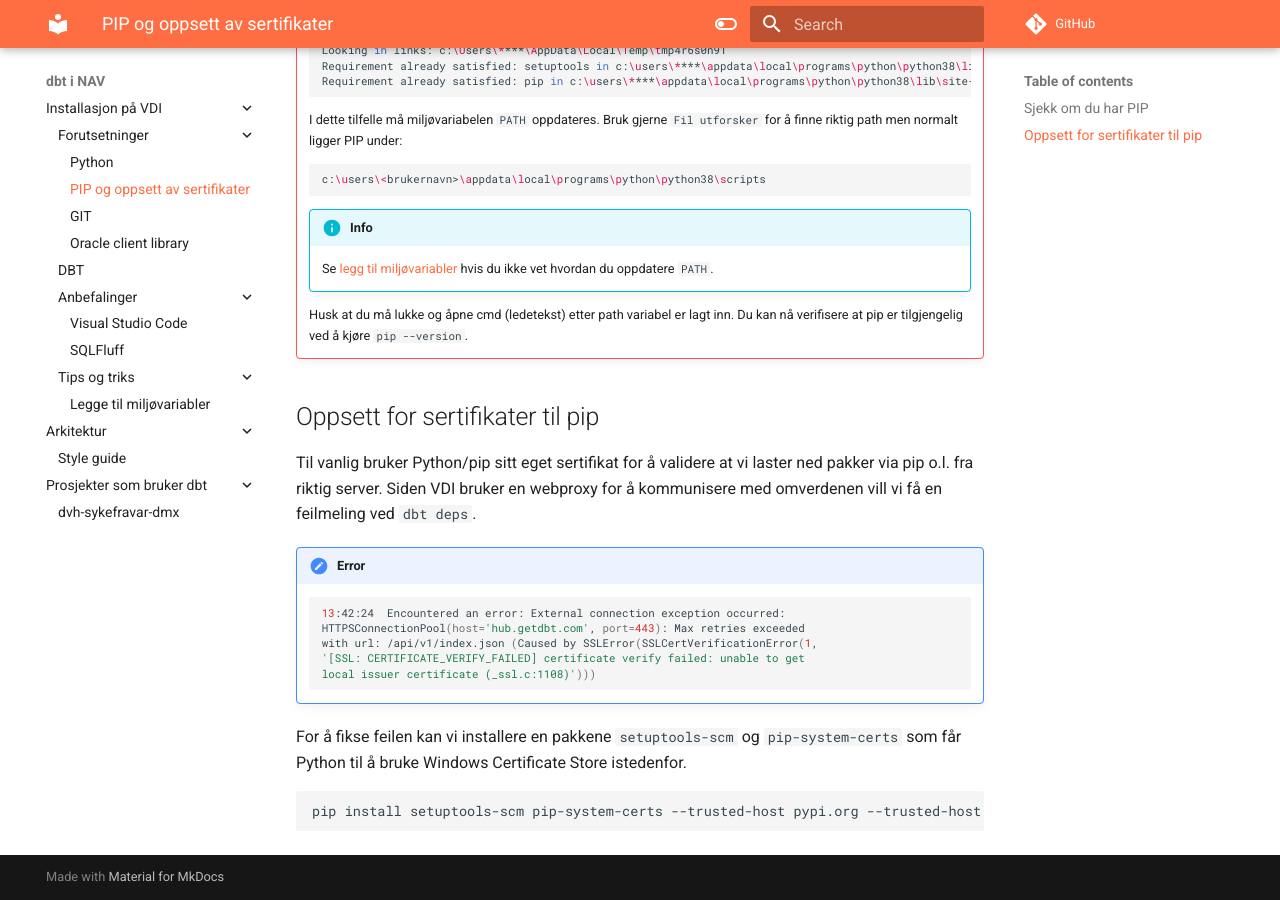
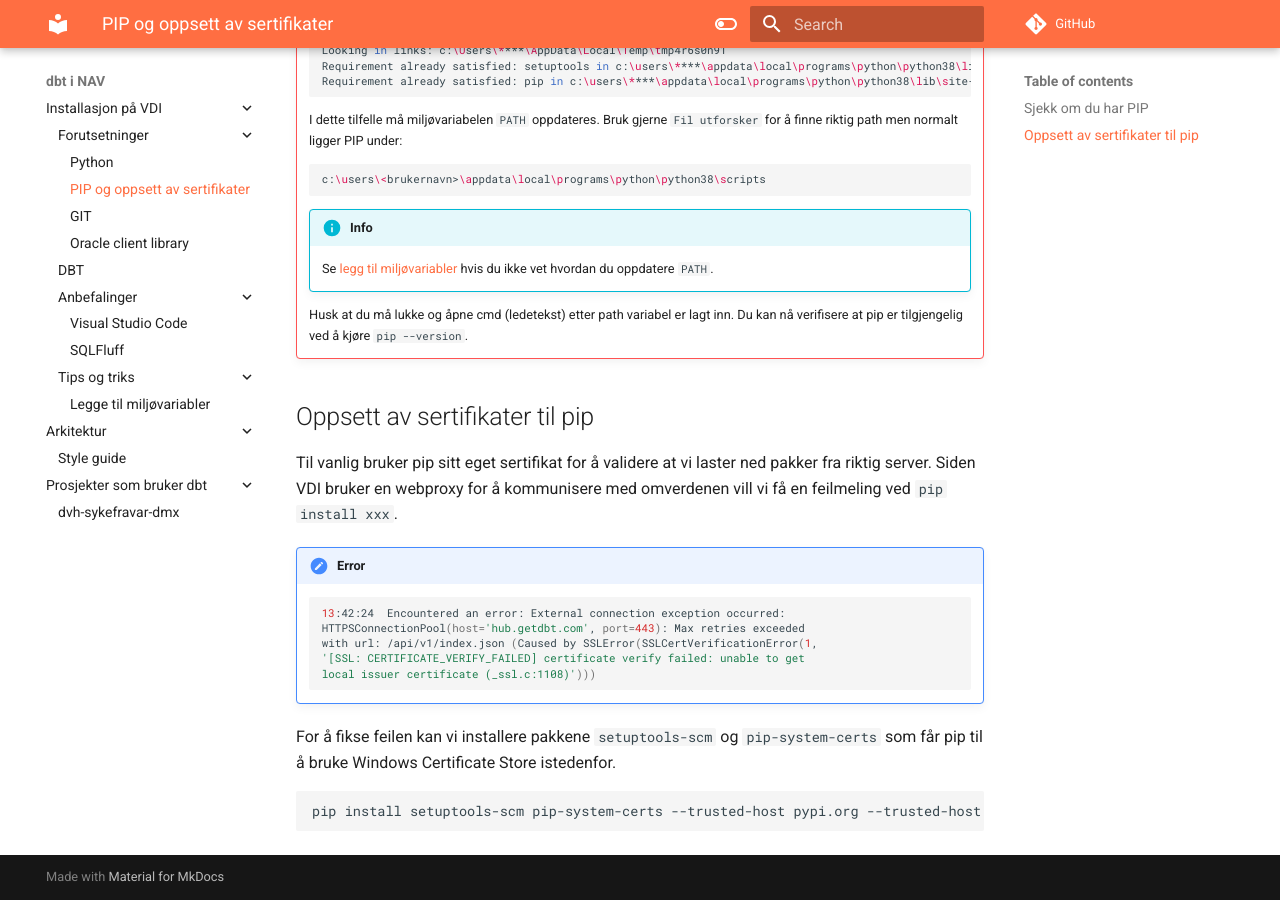
Before and after one commit to navikt/dbt-i-nav, an MkDocs documentation site: the page built from docs/vdi/pip.md, in a window 1280 px wide and 900 px high, scrolled down 635 px. Built offline with MkDocs 1.6.1 and Material for MkDocs 9.7.7, drawn with Linux system fonts in a browser that asks for light colours; comment, search, counter and statistics services are not loaded.

Commit message:
Update pip.md

````diff
--- a/docs/vdi/pip.md
+++ b/docs/vdi/pip.md
@@ -44,11 +44,11 @@ pip --version
 
     Husk at du må lukke og åpne cmd (ledetekst) etter path variabel er lagt inn. Du kan nå verifisere at pip er tilgjengelig ved å kjøre `pip --version`.
 
-## Oppsett for sertifikater til pip
+## Oppsett av sertifikater til pip
 
-Til vanlig bruker Python/pip sitt eget sertifikat for å validere at vi laster ned
-pakker via pip o.l. fra riktig server. Siden VDI bruker en webproxy for å
-kommunisere med omverdenen vill vi få en feilmeling ved `dbt deps`.
+Til vanlig bruker pip sitt eget sertifikat for å validere at vi laster ned
+pakker fra riktig server. Siden VDI bruker en webproxy for å
+kommunisere med omverdenen vill vi få en feilmeling ved `pip install xxx`.
 
 !!! error
     ```shell
@@ -59,8 +59,8 @@ kommunisere med omverdenen vill vi få en feilmeling ved `dbt deps`.
     local issuer certificate (_ssl.c:1108)')))
     ```
 
-For å fikse feilen kan vi installere en pakkene `setuptools-scm` og `pip-system-certs` som får
-Python til å bruke Windows Certificate Store istedenfor.
+For å fikse feilen kan vi installere pakkene `setuptools-scm` og `pip-system-certs` som får
+pip til å bruke Windows Certificate Store istedenfor.
 
 ```shell
 pip install setuptools-scm pip-system-certs --trusted-host pypi.org --trusted-host  files.pythonhosted.org
````
